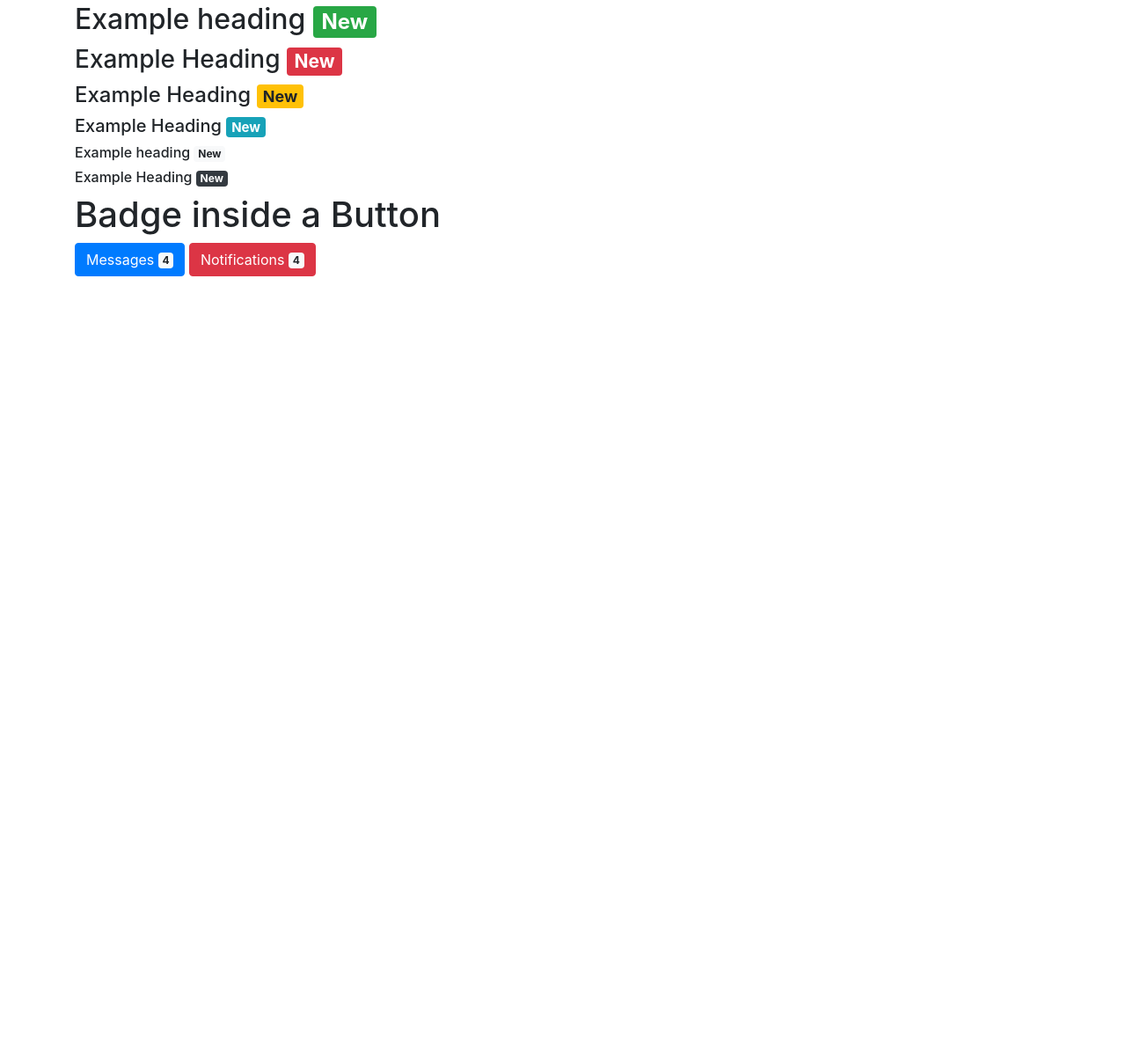
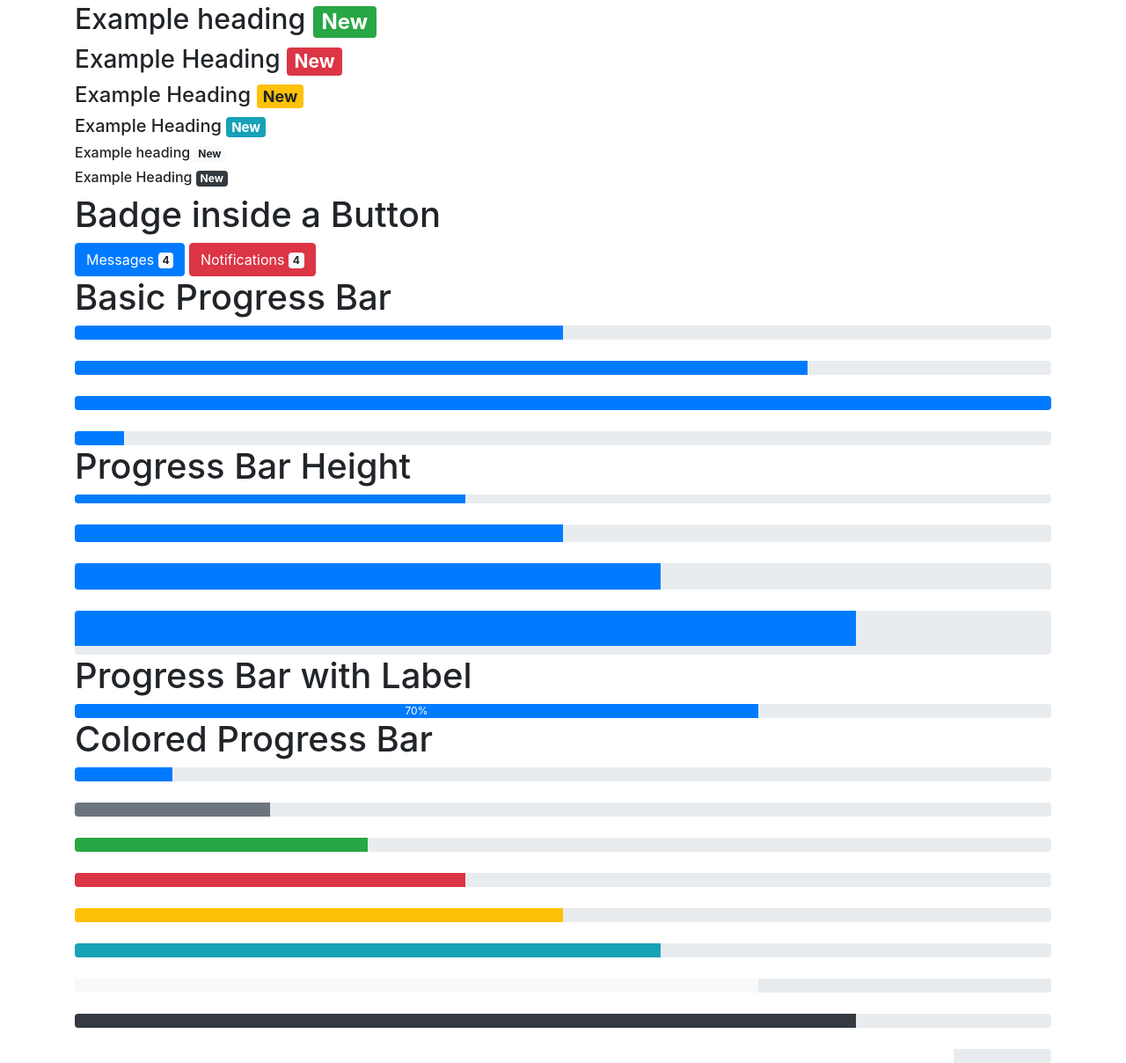
Before and after one commit to MissDerpette/bootstrap-w3school-proj, a plain HTML site: page components.html in a window 1280 px wide. Shown: the part 4687-5895 px from the top of the page at 88% size. Before the commit the page ends 5001 px from the top, so only its background shows below. Drawn offline with nearby package versions, Linux system fonts and the light colour scheme.

Commit message:
update for the day

```diff
--- a/components.html
+++ b/components.html
@@ -439,7 +439,7 @@
                 </div>
             </div>
 
-            <div class="section" button-groups-side-by-side>
+            <div class="section button-groups-side-by-side">
                 <div class="row">
                     <div class="col">
                         <h1>Button Groups Side by Side</h1>
@@ -523,7 +523,164 @@
                     </div>
                 </div>
             </div>
-        </div>
+
+            <div class="section basic-progress-bar">
+                <div class="row">
+                    <div class="col">
+                        <h1>Basic Progress Bar</h1>
+                        <div class="progress">
+                            <div class="progress-bar" style="width:50%"></div>
+                        </div>
+
+                        <br>
+                        <div class="progress">
+                            <div class="progress-bar" style="width:75%"></div>
+                        </div>
+
+                         <br>
+                        <div class="progress">
+                            <div class="progress-bar" style="width:100%"></div>
+                        </div>
+
+                        <br>
+                        <div class="progress">
+                            <div class="progress-bar" style="width:5%"></div>
+                        </div>
+
+                    </div>
+                </div>
+            </div>
+
+            <div class="section progress-bar-height">
+                <div class="row">
+                    <div class="col">
+                        <h1>Progress Bar Height</h1>
+
+                        <div class="progress" style="height:10px">
+                            <div class="progress-bar" style="width: 40%; height: 10px;"></div>
+                        </div>
+                            <br>
+
+                            <div class="progress" style="height:20px;">
+                                <div class="progress-bar" style="width:50%;height:20px"></div>
+                            </div>
+                            <br>
+
+                        <div class="progress" style="height: 30px;">
+                            <div class="progress-bar" style='width: 60%; height: 30px;'></div>
+                        </div>
+                            <br>
+
+                        <div class="progress" style="height: 50px;">
+                            <div class="progress-bar" style="width: 80%; height: 40px;">
+                            </div>
+                        </div>
+
+                    </div>
+              </div>
+         </div>
+
+
+            <div class="section progress-bar-with-label">
+                <div class="row">
+                    <div class="col">
+                        <h1>Progress Bar with Label</h1>
+
+                        <div class="progress">
+                            <div class="progress-bar" style="width: 70%;">70%</div>
+                        </div>
+                    </div>
+                </div>
+            </div>
+
+            <div class="section colored-progress=bars">
+                <div class="row">
+                    <div class="col">
+                        <h1>Colored Progress Bar</h1>
+
+                            <div class="progress">
+                                <div class="progress-bar" style=" width: 10%;"></div>
+                            </div>
+                            <br>
+
+                            <div class="progress">
+                                <div class="progress-bar bg-secondary" style="width: 20%;"></div>
+                            </div>
+                            <br>
+
+                            <div class="progress">
+                                <div class="progress-bar bg-success" style="width: 30%;"></div>
+                            </div>
+                            <br>
+
+                            <div class="progress">
+                                <div class="progress-bar bg-danger" style="width: 40%;"></div>
+                            </div>
+                            <br>
+
+                            <div class="progress">
+                                <div class="progress-bar bg-warning" style="width: 50%;"></div>
+                            </div>
+                            <br>
+
+                            <div class="progress">
+                                <div class="progress-bar bg-info" style="width: 60%;"></div>
+                            </div>
+                            <br>
+
+                            <div class="progress">
+                                <div class="progress-bar bg-light" style="width: 70%;"></div>
+                            </div>
+                            <br>
+
+                            <div class="progress">
+                                <div class="progress-bar bg-dark" style="width: 80%;"></div>
+                            </div>
+                            <br>
+
+                            <div class="progress">
+                                <div class="progress-bar bg-white" style="width: 90%;"></div>
+                            </div>
+                    </div>
+                </div>
+            </div>
+
+
+
+
+
+
+
+
+
+
+
+
+
+
+
+
+
+
+
+
+
+
+
+
+
+
+
+
+
+
+
+
+
+
+
+
+            </div>
 
     </main>
 
```
